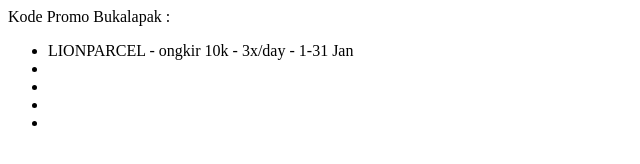
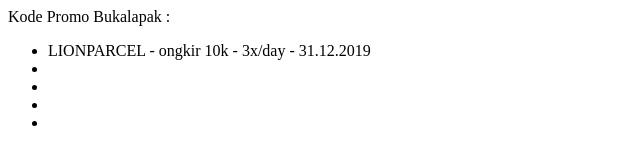
Before and after one commit to ipang-dwi/promo, a plain HTML site: page index.html in a window 1280 px wide. Shown: the full height of the page, 0-640 px from the left. Drawn offline with Linux system fonts and the light colour scheme.

Commit message:
Update index.html

```diff
--- a/index.html
+++ b/index.html
@@ -5,7 +5,7 @@
 <body>
 Bukalapak :<br>
 <ul>
-<li>LIONPARCEL - ongkir 10k - 3x/day - 1-31 Jan</li>
+<li>LIONPARCEL - ongkir 10k - 3x/day - 31.12.2019</li>
 <li></li>
 <li></li>
 <li></li>
```
